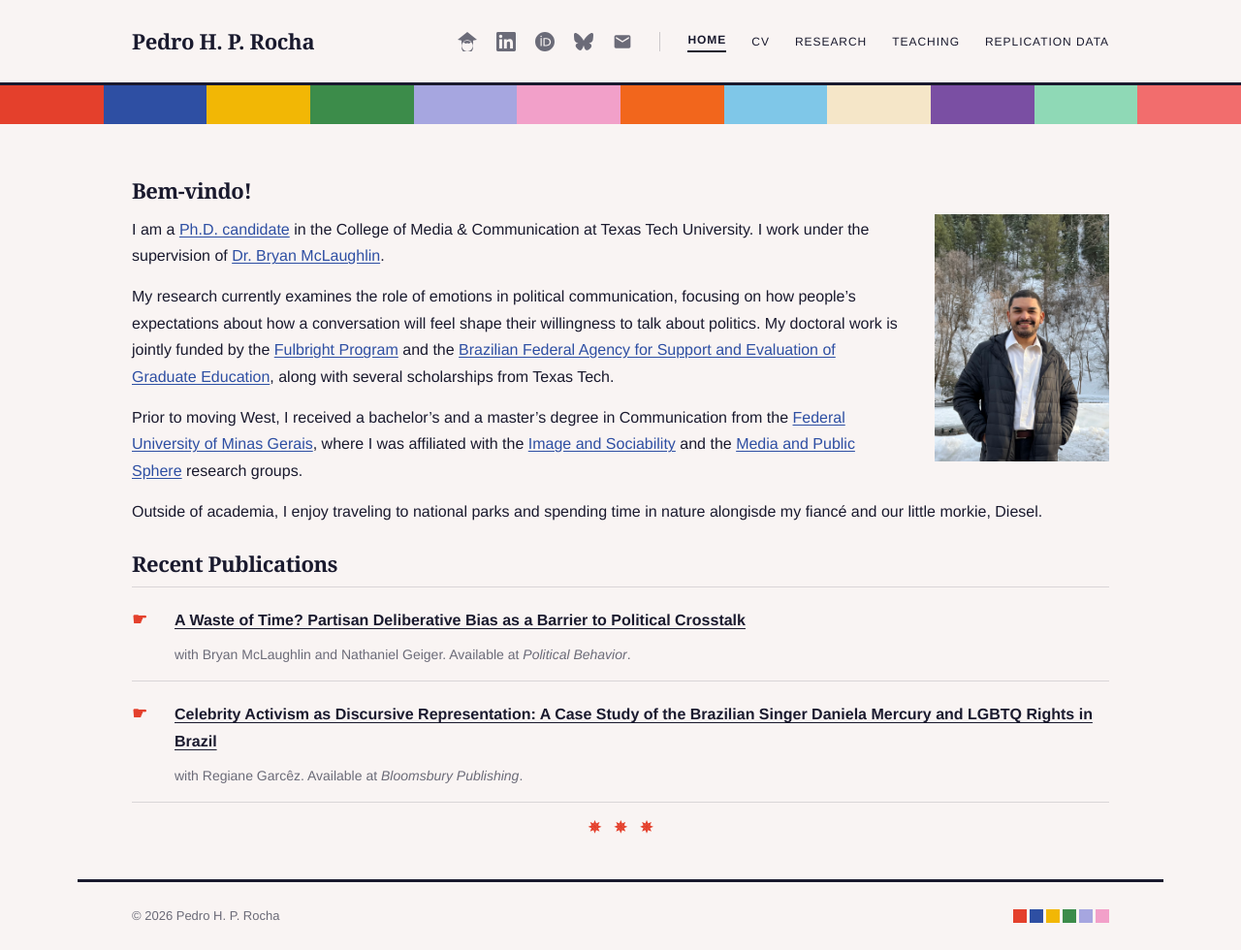
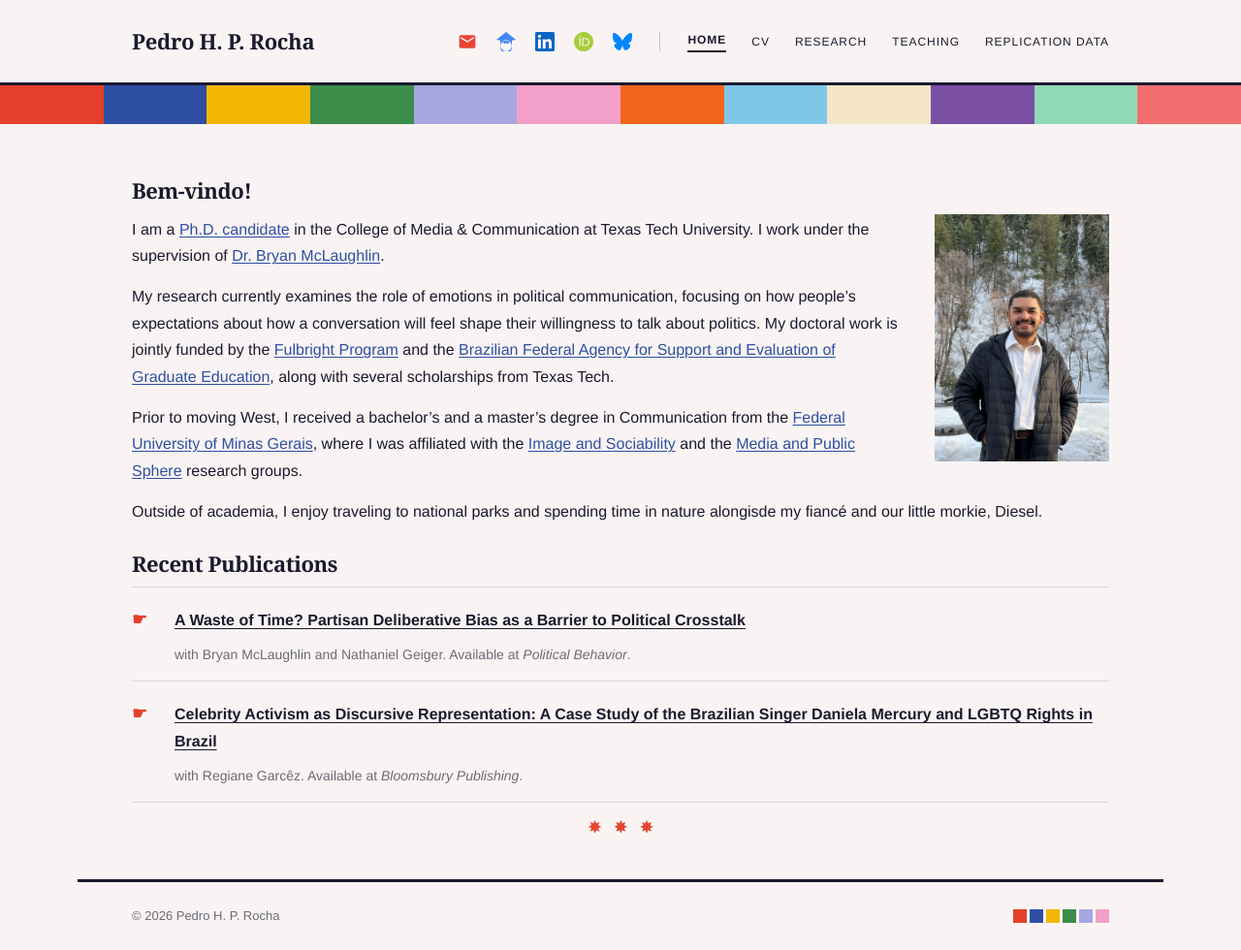
Before and after one commit to pedrohprocha/pedrohprocha.github.io, a Jekyll site: the page built from index.md, in a window 1280 px wide. Shown: the whole page at 97% size. Built offline with Jekyll 4.4.1, drawn with Linux system fonts in a browser that asks for light colours; some web fonts are replaced.

Commit message:
Add brand colors to header icons and reorder: mail, scholar, linkedin, orcid, rg, bluesky
Co-Authored-By: Claude Sonnet 4.6 <noreply@anthropic.com>

```diff
--- a/_layouts/home.html
+++ b/_layouts/home.html
@@ -33,11 +33,12 @@
     <a href="{{ '/' | relative_url }}" class="site-name">{{ site.title }}</a>
     <div class="header-right">
       <div class="header-icons">
-        {% if site.scholar %}<a href="{{ site.scholar }}" target="_blank" rel="noopener noreferrer" aria-label="Google Scholar">{% include icon-scholar.svg %}</a>{% endif %}
-        {% if site.linkedin %}<a href="{{ site.linkedin }}" target="_blank" rel="noopener noreferrer" aria-label="LinkedIn">{% include icon-linkedin.svg %}</a>{% endif %}
-        {% if site.orcid %}<a href="{{ site.orcid }}" target="_blank" rel="noopener noreferrer" aria-label="ORCID">{% include icon-orcid.svg %}</a>{% endif %}
-        {% if site.bluesky %}<a href="{{ site.bluesky }}" target="_blank" rel="noopener noreferrer" aria-label="Bluesky">{% include icon-bluesky.svg %}</a>{% endif %}
-        {% if site.email %}<a href="mailto:{{ site.email }}" aria-label="Email">{% include icon-email.svg %}</a>{% endif %}
+        {% if site.email %}<a href="mailto:{{ site.email }}" aria-label="Email" class="icon-email">{% include icon-email.svg %}</a>{% endif %}
+        {% if site.scholar %}<a href="{{ site.scholar }}" target="_blank" rel="noopener noreferrer" aria-label="Google Scholar" class="icon-scholar">{% include icon-scholar.svg %}</a>{% endif %}
+        {% if site.linkedin %}<a href="{{ site.linkedin }}" target="_blank" rel="noopener noreferrer" aria-label="LinkedIn" class="icon-linkedin">{% include icon-linkedin.svg %}</a>{% endif %}
+        {% if site.orcid %}<a href="{{ site.orcid }}" target="_blank" rel="noopener noreferrer" aria-label="ORCID" class="icon-orcid">{% include icon-orcid.svg %}</a>{% endif %}
+        {% if site.researchgate %}<a href="{{ site.researchgate }}" target="_blank" rel="noopener noreferrer" aria-label="ResearchGate" class="icon-researchgate">{% include icon-researchgate.svg %}</a>{% endif %}
+        {% if site.bluesky %}<a href="{{ site.bluesky }}" target="_blank" rel="noopener noreferrer" aria-label="Bluesky" class="icon-bluesky">{% include icon-bluesky.svg %}</a>{% endif %}
       </div>
       <nav class="site-nav">
         <a href="{{ '/' | relative_url }}" class="active">Home</a>
--- a/assets/css/main.css
+++ b/assets/css/main.css
@@ -168,6 +168,12 @@ p { margin-bottom: 1rem; }
     width: 20px;
     height: 20px;
 }
+.header-icons a.icon-email      { color: #EA4335; }
+.header-icons a.icon-scholar     { color: #4285F4; }
+.header-icons a.icon-linkedin    { color: #0A66C2; }
+.header-icons a.icon-orcid       { color: #A6CE39; }
+.header-icons a.icon-researchgate{ color: #00CCBB; }
+.header-icons a.icon-bluesky     { color: #0085FF; }
 .header-icons a:hover { color: var(--t1); }
 
 .site-nav {
```
Also changed, not shown: _layouts/default.html (+6 -5 lines).
